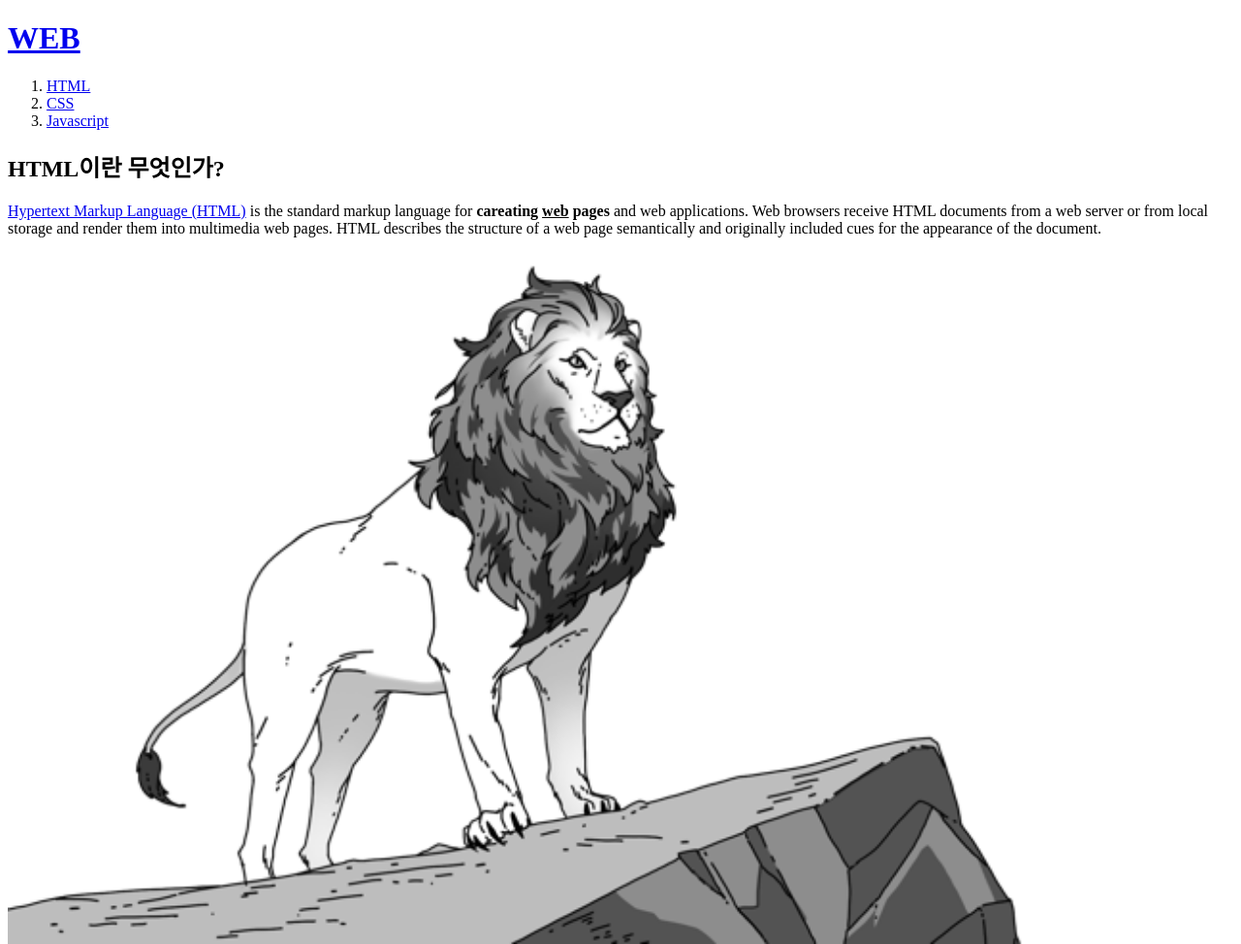
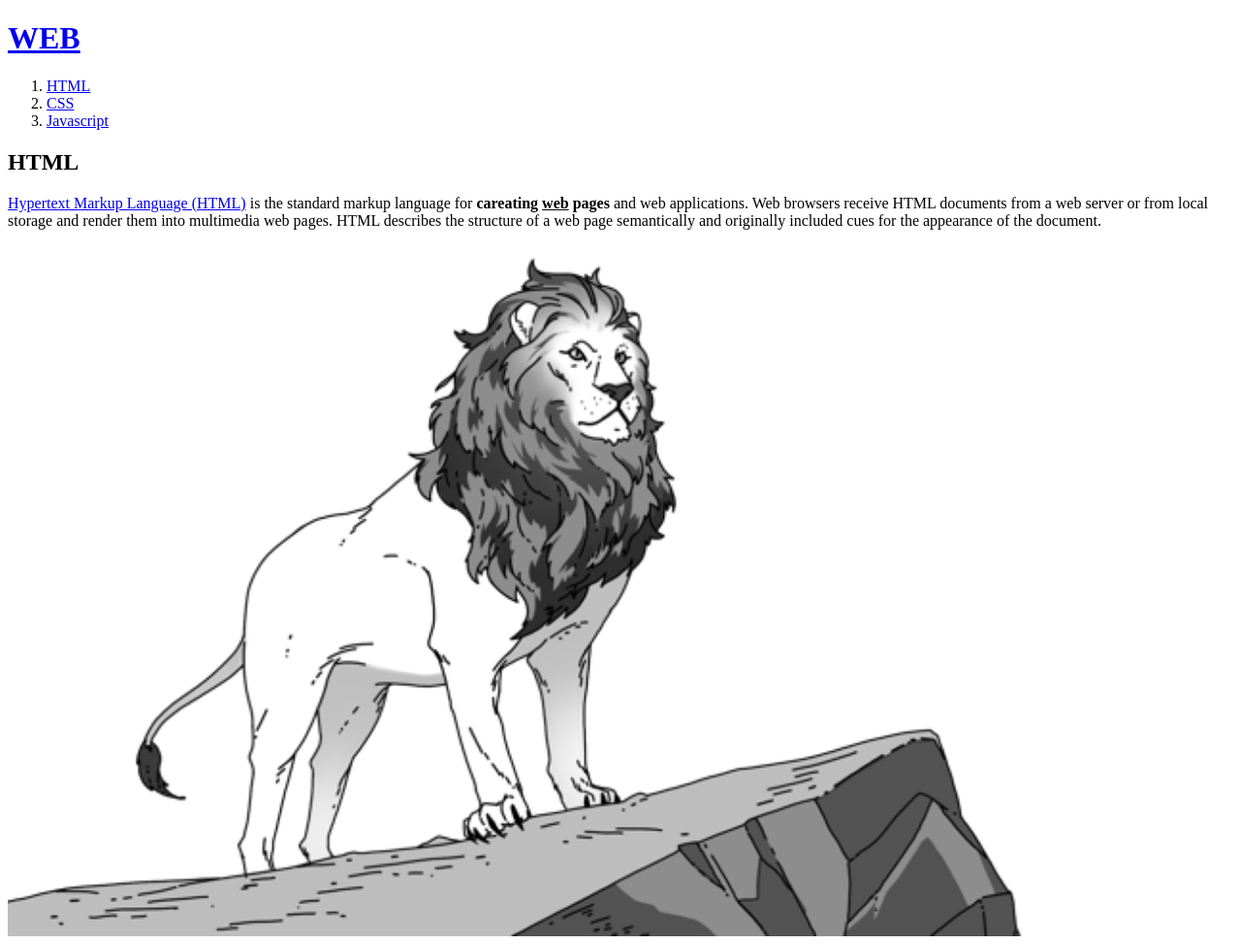
Before and after one commit to yhm11/web1, a plain HTML site: page 1.html in a window 1280 px wide. Shown: the top 974 px of the page at 97% size. Drawn offline with Linux system fonts and the light colour scheme.

Commit message:
Update 1.html

```diff
--- a/1.html
+++ b/1.html
@@ -12,7 +12,7 @@
     <li><a href="2.html">CSS</a></li>
     <li><a href="3.html">Javascript</a></li>
   </ol>
-  <h2>HTML이란 무엇인가?</h1>
+  <h2>HTML</h1>
   <p><a href = "https://www.w3.org/TR/2011/WD-html5-20110405/" target="_blank" title="html5 specification">
   Hypertext Markup Language (HTML)</a> is the standard markup language for
   <strong>careating <u>web</u> pages</strong> and web applications. Web browsers
```
